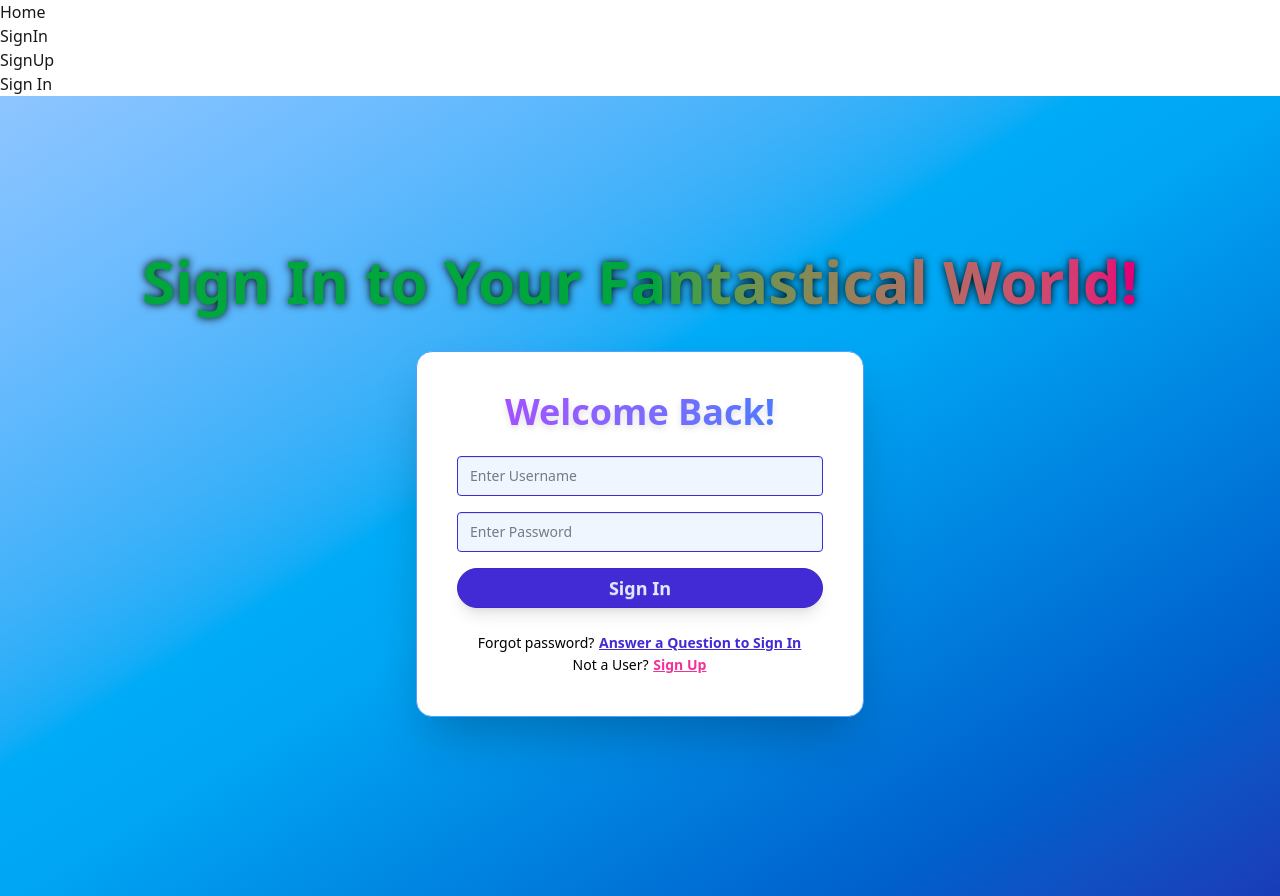
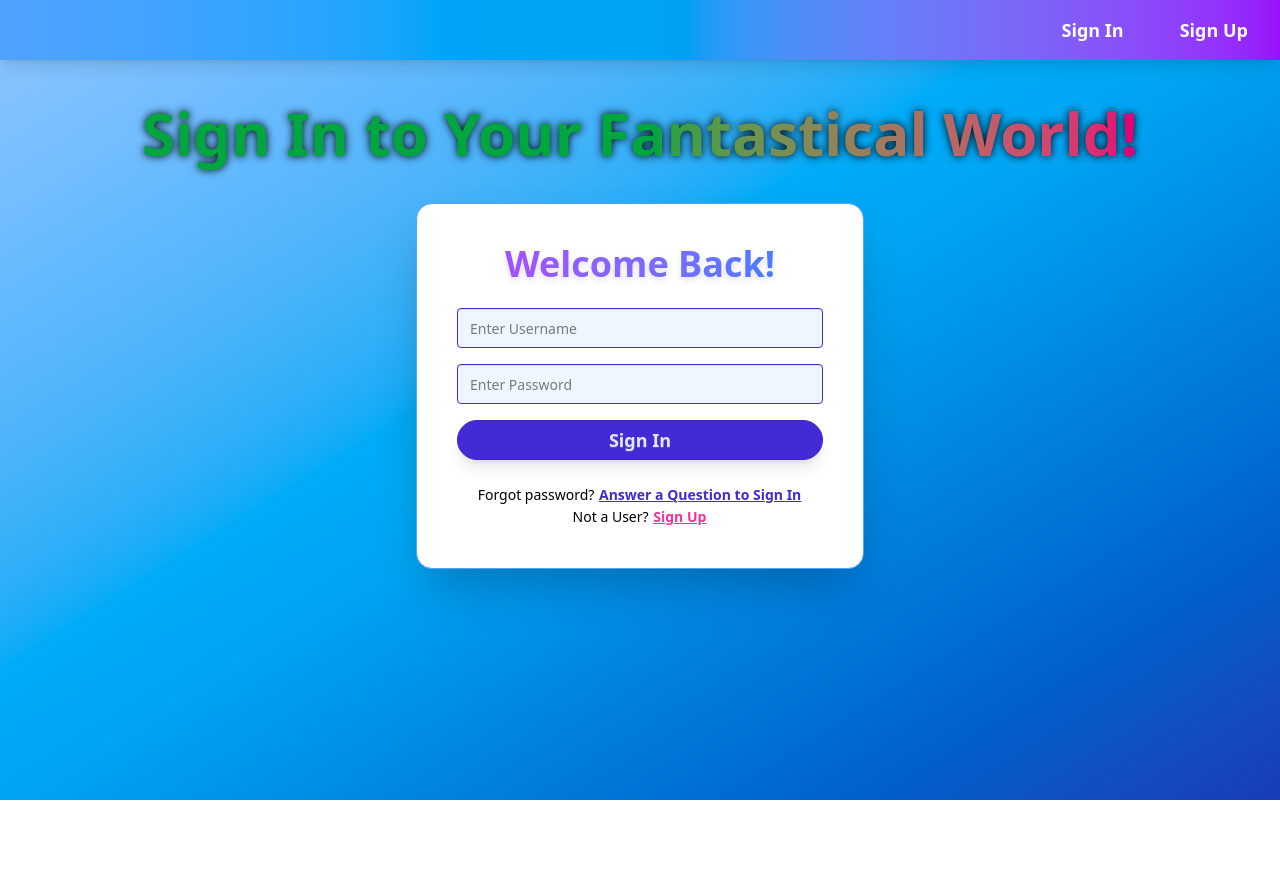
Before and after one commit to geiselleholt/fantasticalpets, a React (Vite) app: page /create in a window 1280 px wide. After the commit the page ends 800 px from the top, so only its background shows below. Built offline with nearby package versions, Linux system fonts and the light colour scheme.

Commit message:
added global styling for all pages, navbar styling and took out home page

```diff
--- a/src/App.jsx
+++ b/src/App.jsx
@@ -12,8 +12,9 @@ import ProtectedRoutes from "./components/ProtectedRoutes";
 
 function App() {
   return (
-    <>
+    <div className="bg-gradient-to-br from-blue-300 via-sky-500 to-blue-800 min-h-screen font-inter text-white">
       <NavBar />
+      <div className="pt-20">
         <Routes>
           <Route path="/" element={<HomePage />} />
           <Route element={<ProtectedRoutes />}>
@@ -25,7 +26,8 @@ function App() {
           <Route path="/signUp" element={<SignUpPage />} />
           <Route path="*" element={<NotFound />} />
         </Routes>
-    </>
+      </div>
+    </div>
   );
 }
 
--- a/src/components/NavBar.jsx
+++ b/src/components/NavBar.jsx
@@ -2,7 +2,7 @@ import { Link, useLocation } from "react-router-dom";
 import { useNavigate } from "react-router-dom";
 import { useAuth } from "../context/authContext";
 
-export default function Nav() {
+export default function NavBar() {
   const { cookies, signOut } = useAuth();
   const nav = useNavigate();
   const location = useLocation();
@@ -13,42 +13,61 @@ export default function Nav() {
   }
 
   return (
-    <nav>
-      <ul>
-        <li>
-          {location.pathname !== "/" && !cookies.token && (
-            <Link to="/">Home</Link>
-          )}
-        </li>
-
+    <nav className="bg-gradient-to-r from-blue-400 via-sky-500 to-purple-600 p-4 shadow-lg fixed top-0 w-full z-50">
+      <ul className="flex justify-end items-center gap-6">
         {cookies.token ? (
           <>
             <li>
               {location.pathname !== "/collection" && (
-                <Link to="/collection">Collection</Link>
+                <Link
+                  to="/collection"
+                  className="text-white text-lg font-bold px-4 py-2 rounded-md cursor-pointer hover:bg-white hover:bg-opacity-20 transition-colors"
+                >
+                  Collection
+                </Link>
               )}
             </li>
 
             <li>
               {location.pathname !== "/create" && (
-                <Link to="/create">Create</Link>
+                <Link
+                  to="/create"
+                  className="text-white text-lg font-bold px-4 py-2 rounded-md cursor-pointer hover:bg-white hover:bg-opacity-20 transition-colors"
+                >
+                  Create
+                </Link>
               )}
             </li>
 
             <li>
-              <span onClick={handleSignOut}>SignOut</span>
+              <span
+                onClick={handleSignOut}
+                className="text-white text-lg font-bold px-4 py-2 rounded-md cursor-pointer hover:bg-white hover:bg-opacity-20 transition-colors"
+              >
+                Sign Out
+              </span>
             </li>
           </>
         ) : (
-          <ul>
+          <ul className="flex gap-6">
             <li>
               {location.pathname !== "/signIn" && (
-                <Link to="/signIn">SignIn</Link>
+                <Link
+                  to="/signIn"
+                  className="text-white text-lg font-bold px-4 py-2 rounded-md cursor-pointer hover:bg-white hover:bg-opacity-20 transition-colors"
+                >
+                  Sign In
+                </Link>
               )}
             </li>
             <li>
               {location.pathname !== "/signUp" && (
-                <Link to="/signUp">SignUp</Link>
+                <Link
+                  to="/signUp"
+                  className="text-white text-lg font-bold px-4 py-2 rounded-md cursor-pointer hover:bg-white hover:bg-opacity-20 transition-colors"
+                >
+                  Sign Up
+                </Link>
               )}
             </li>
           </ul>
--- a/src/components/SignInForm.jsx
+++ b/src/components/SignInForm.jsx
@@ -36,7 +36,7 @@ export default function SignInForm() {
   }
 
   return (
-    <div className="min-h-screen flex flex-col items-center justify-center p-4 bg-gradient-to-br from-blue-300 via-sky-500 to-blue-800 text-white font-inter">
+    <div className=" flex flex-col items-center justify-center p-4  ">
       <h1
         className="text-5xl md:text-6xl font-extrabold mb-8 leading-tight text-center
                      bg-gradient-to-r from-green-600 via-blue-400 via-green-600 to-pink-600 bg-clip-text text-transparent
--- a/src/components/SignUpForm.jsx
+++ b/src/components/SignUpForm.jsx
@@ -59,7 +59,7 @@ export default function SignUpForm() {
   }
 
   return (
-    <div className="min-h-screen flex flex-col items-center justify-center p-4 bg-gradient-to-br from-blue-300 via-sky-500 to-blue-800 text-white font-inter">
+    <div className=" flex flex-col items-center justify-center p-4  ">
       <h1
         className="text-5xl md:text-6xl font-extrabold mb-8 leading-tight text-center
                      bg-gradient-to-r from-green-600 via-blue-400 via-green-600 to-blue-500 bg-clip-text text-transparent
--- a/src/pages/CreatePage.jsx
+++ b/src/pages/CreatePage.jsx
@@ -46,11 +46,11 @@ export default function CreatePage() {
   };
 
   return (
-    <div className="min-h-screen flex flex-col items-center justify-center p-4 bg-gradient-to-br from-blue-300 via-sky-500 to-blue-800 text-white font-inter">
+    <div className=" flex flex-col items-center justify-center p-4  ">
       <div className="text-center mb-12 max-w-6xl w-full">
         <h1
           className="text-5xl md:text-6xl font-extrabold mb-4 leading-tight
-                     bg-gradient-to-r from-green-500 via-pink-400 via-yellow-500 to-blue-500 bg-clip-text text-transparent
+                     bg-gradient-to-r from-pink-400 to-green-500 bg-clip-text text-transparent
                      drop-shadow-[0_0_3px_rgb(0,0,0)] md:drop-shadow-[0_0_4px_rgb(0,0,0)]"
         >
           Create Your Fantastical Pet!
--- a/src/pages/HomePage.jsx
+++ b/src/pages/HomePage.jsx
@@ -4,7 +4,7 @@ export default function HomePage() {
   const nav = useNavigate();
 
   return (
-    <div className="min-h-screen flex flex-col items-center justify-center p-4 bg-gradient-to-br from-blue-300 via-sky-500 to-blue-800 text-white font-inter">
+    <div className=" flex flex-col items-center justify-center p-4  ">
       <div className="text-center mb-12 max-w-6xl w-full">
         <h1
           className="text-5xl md:text-6xl font-extrabold mb-4 leading-tight
--- a/src/pages/PetPage.jsx
+++ b/src/pages/PetPage.jsx
@@ -51,8 +51,6 @@ const handleSaveToCollection = async () => {
           animal1,
           animal2,
         });
-
-      console.log(aiResponse.data);
 
         if (!petName) {
           aiPetName = aiResponse.data.name;
--- a/src/pages/SignInPage.jsx
+++ b/src/pages/SignInPage.jsx
@@ -3,7 +3,6 @@ import SignInForm from '../components/SignInForm'
 export default function SignIn() {
   return (
     <>
-      <h1>Sign In</h1>
       <SignInForm/>
     </>
   );
--- a/src/pages/SignUpPage.jsx
+++ b/src/pages/SignUpPage.jsx
@@ -1,10 +1,9 @@
-import SignUpForm from '../components/SignUpForm'
+import SignUpForm from "../components/SignUpForm";
 
 export default function SignUp() {
   return (
     <>
-      <h1>Sign Up</h1>
-      <SignUpForm/>
+      <SignUpForm />
     </>
   );
 }
```
Lines whose indentation alone changed are shown as unchanged.
